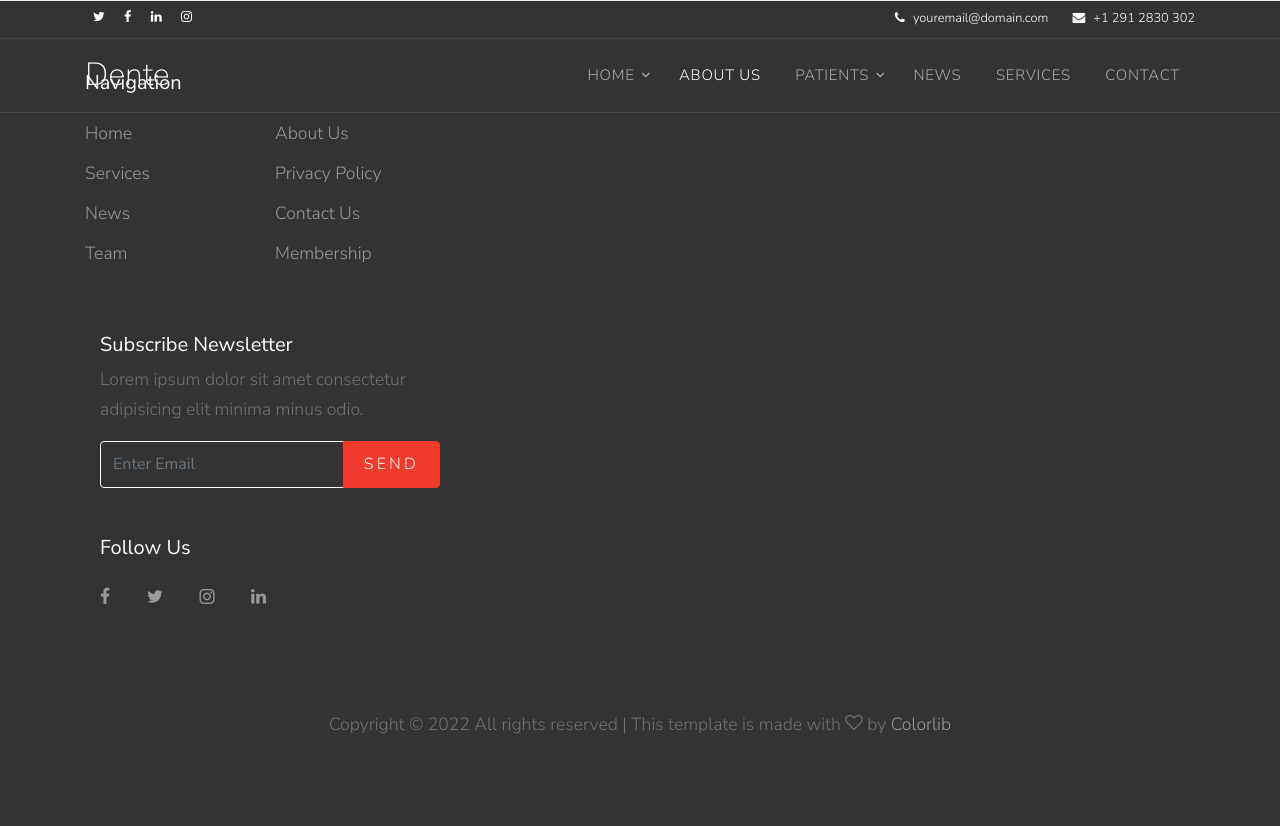
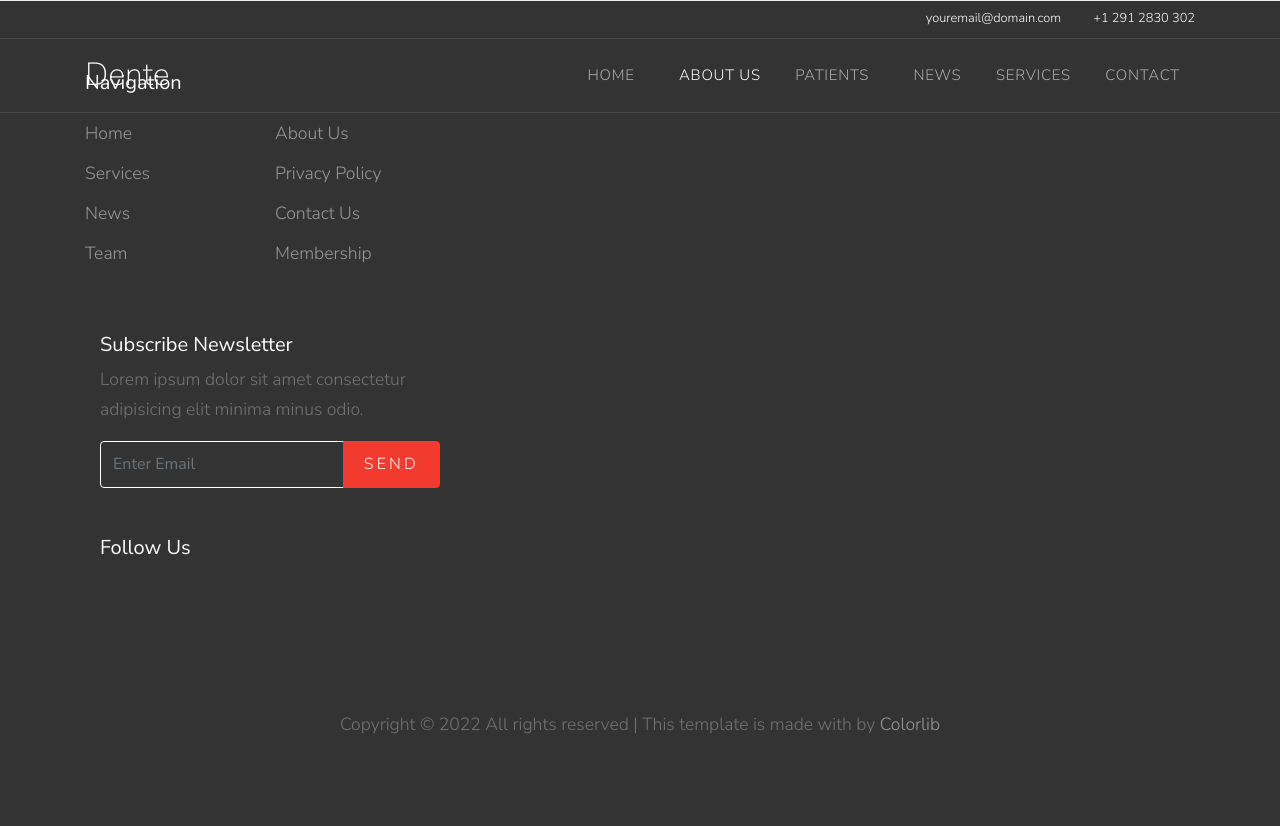
Before and after one commit to RajathT2000/dentist, a Django app: page /base in a window 1280 px wide; the page is wider, and only the part inside the window is pictured. Run offline with Django 4.2, Linux system fonts and the light colour scheme; some libraries are stand-ins or nearby versions; some web fonts are replaced.

Commit message:
commented

```diff
--- a/website/templates/base.html
+++ b/website/templates/base.html
@@ -11,7 +11,7 @@
   <meta name="viewport" content="width=device-width, initial-scale=1, shrink-to-fit=no">
 
   <link rel="stylesheet" href="https://fonts.googleapis.com/css?family=Nunito+Sans:200,300,400,700,900">
-  <link rel="stylesheet" href="{% static 'fonts/icomoon/style.css' %}">
+  <!-- <link rel="stylesheet" href="{% static 'fonts/icomoon/style.css' %}"> -->
 
   <link rel="stylesheet" href="{% static 'css/bootstrap.min.css' %}">
   <link rel="stylesheet" href="{% static 'css/magnific-popup.css' %}">
```
